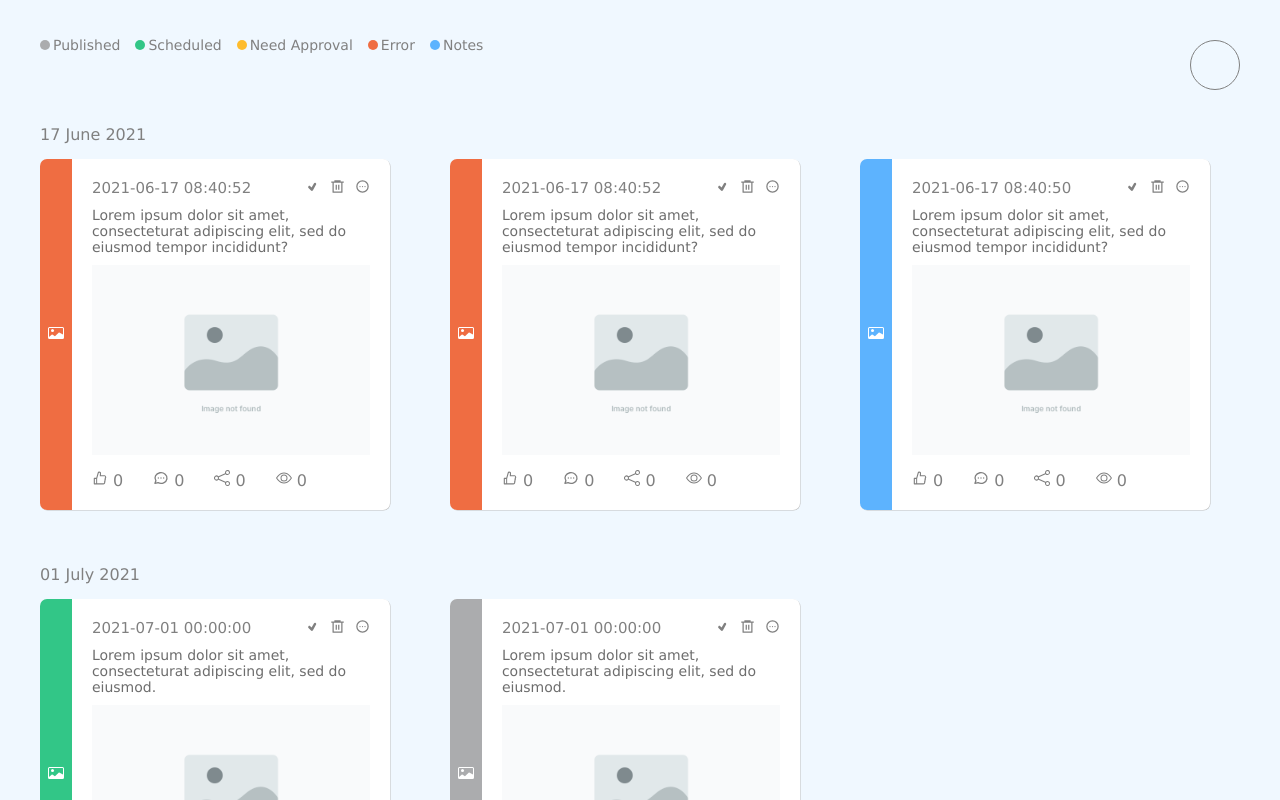
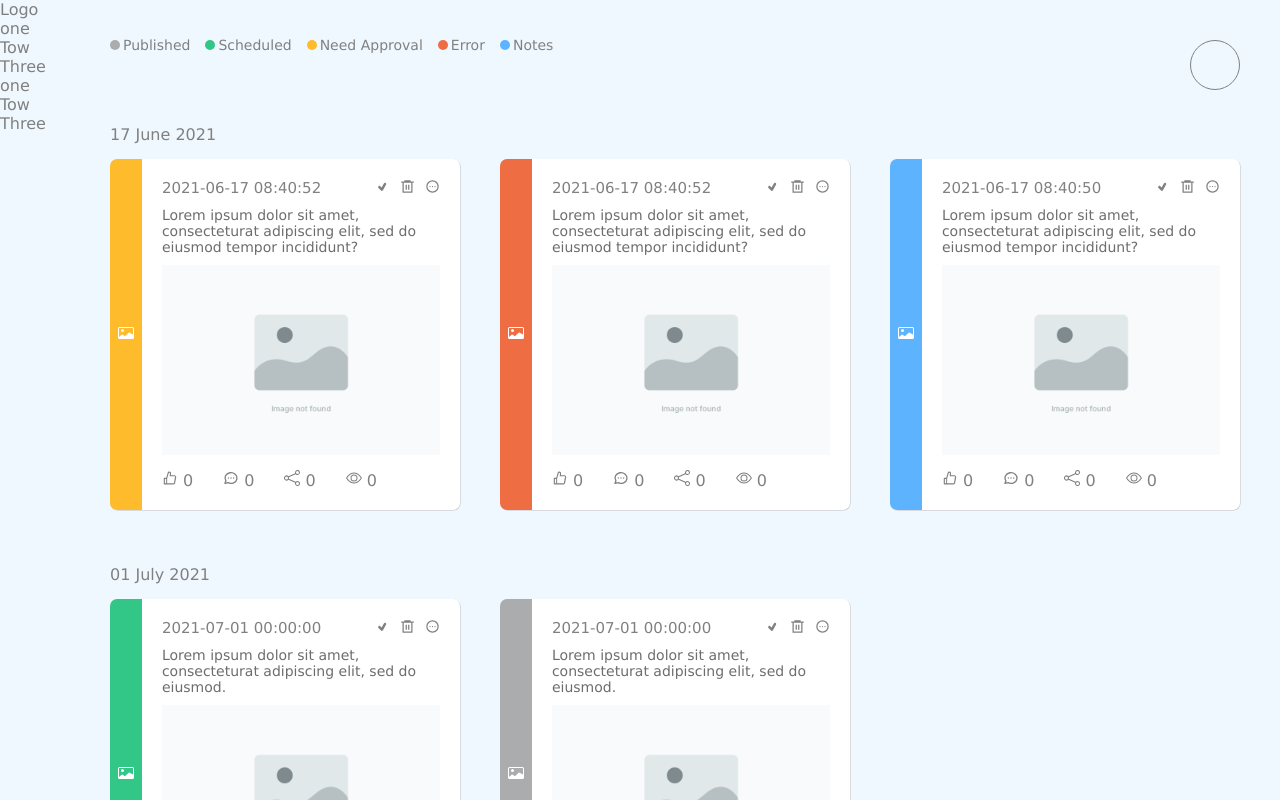
Before and after one commit to sediqullahbadakhsh/social-manager, a React (Create React App) app: page / in a window 1280 px wide. Shown: the top 800 px of the page. Built offline with nearby package versions, Linux system fonts and the light colour scheme.

Commit message:
add side bar structure

```diff
--- a/src/App.js
+++ b/src/App.js
@@ -1,10 +1,16 @@
 import "./App.scss";
 import Contents from "./components/Contents";
+import Navbar from "./components/Navbar";
 
 function App() {
   return (
-    <div>
-      <Contents />
+    <div className="main-page">
+      <div className="nav-area">
+        <Navbar />
+      </div>
+      <div className="content-area">
+        <Contents />
+      </div>
     </div>
   );
 }
--- a/src/App.scss
+++ b/src/App.scss
@@ -8,6 +8,13 @@ html {
 body {
   background-color: aliceblue;
   color: gray;
+}
+.main-page {
+  display: flex;
+  flex-direction: row;
+  .nav-area {
+    width: 15%;
+  }
 }
 .posts-container {
   margin: 20px;
@@ -50,7 +57,7 @@ body {
     .posts {
       display: grid;
       grid-template-columns: 1fr 1fr 1fr;
-      gap: 30px;
+      gap: 40px;
       align-items: center;
       justify-content: center;
       .post {
--- /dev/null
+++ b/src/components/Navbar.js
@@ -0,0 +1,24 @@
+const Navbar = () => {
+  return (
+    <div>
+      <div className="Logo">Logo</div>
+      <navbar>
+        <div className="sidebar">
+          <ul>
+            <li>one</li>
+            <li>Tow</li>
+            <li>Three</li>
+          </ul>
+        </div>
+        <div className="accordion">
+          <ul>
+            <li>one</li>
+            <li>Tow</li>
+            <li>Three</li>
+          </ul>
+        </div>
+      </navbar>
+    </div>
+  );
+};
+export default Navbar;
--- a/src/data/data.json
+++ b/src/data/data.json
@@ -5,7 +5,7 @@
         "id": 1,
         "published_at": "2021-06-17 08:40:52",
         "is_published": true,
-        "status": 3,
+        "status": 2,
         "entry": {
           "type": "photo",
           "message": "Lorem ipsum dolor sit amet, consecteturat\r\n adipiscing elit, sed do eiusmod tempor \r\nincididunt? ",
```
